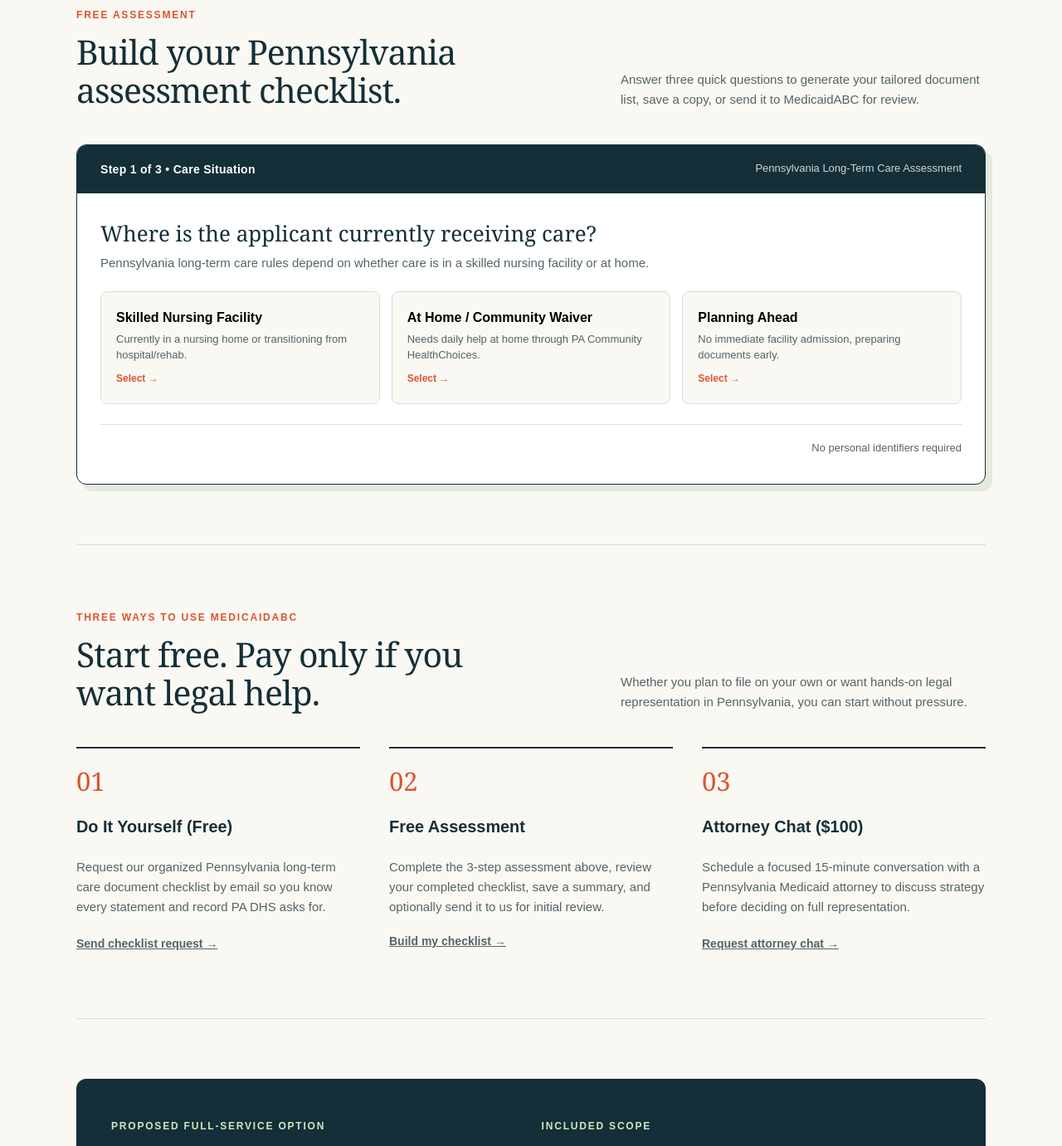
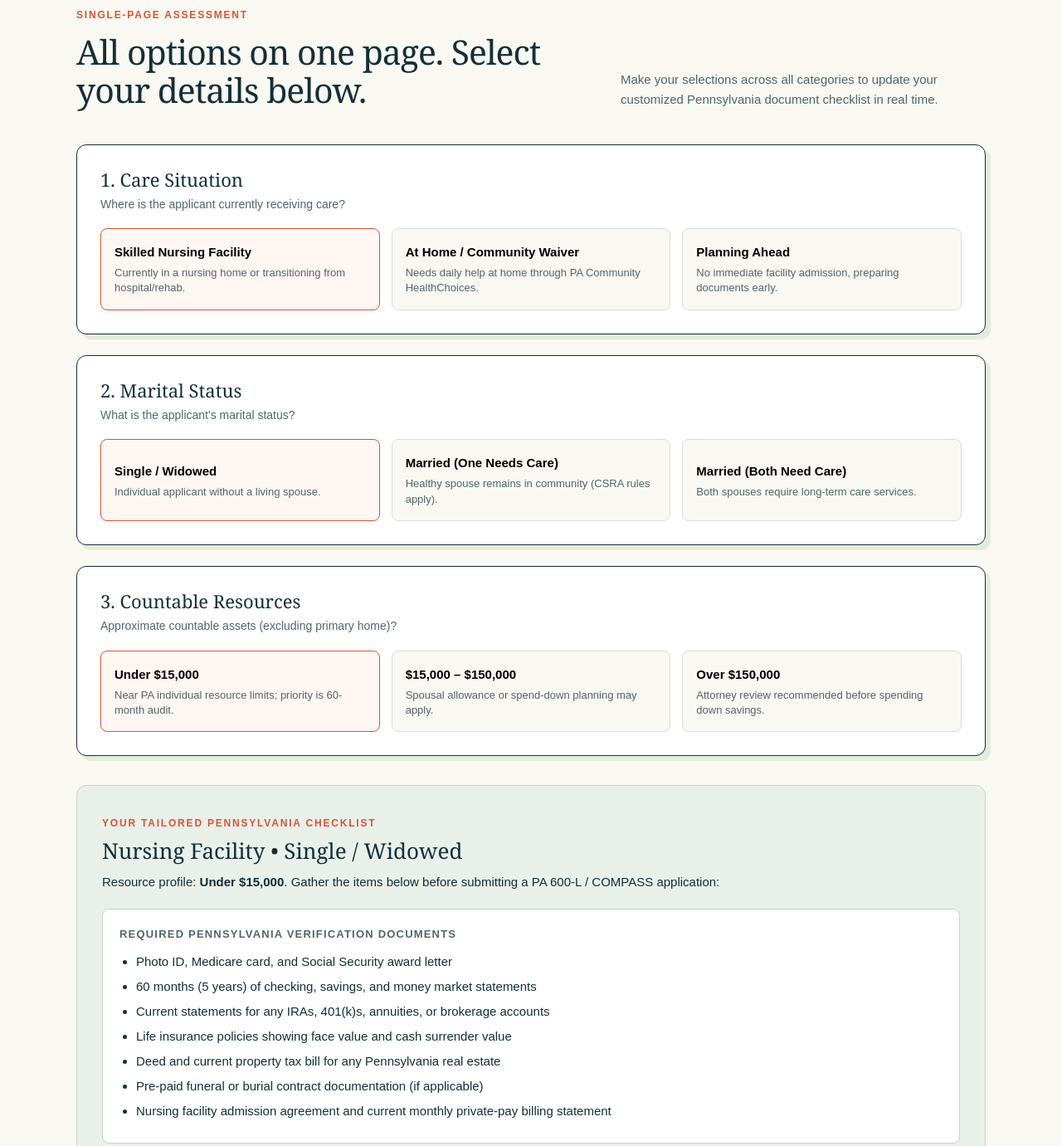
Before and after one commit to medicaida2z/medicaidabc, a plain HTML site: page index.html in a window 1280 px wide. Shown: the part 1040-2421 px from the top of the page at 83% size. Drawn offline with Linux system fonts and the light colour scheme.

Commit message:
Update index.html for version 1.7 changes

```diff
--- a/index.html
+++ b/index.html
@@ -3,7 +3,7 @@
 <head>
   <meta charset="utf-8">
   <meta name="viewport" content="width=device-width,initial-scale=1">
-  <title>MedicaidABC | Pennsylvania Long-Term Care Medicaid Help</title>
+  <title>MedicaidABC | Pennsylvania Long-Term Care Medicaid Help (v1.7)</title>
   <meta name="description" content="A clearer starting point for Pennsylvania long-term care Medicaid applications. A free online assessment, optional $100 attorney chat and a proposed $5,000 application package.">
   <meta name="robots" content="noindex,nofollow">
   <style>
@@ -49,31 +49,27 @@
     .section-head{display:flex;justify-content:space-between;align-items:end;gap:40px;margin-bottom:42px}
     h2{font:normal clamp(30px,3.2vw,42px)/1.12 Georgia,serif;letter-spacing:-1px;margin:10px 0 0;max-width:560px}
     .section-head p{color:var(--muted);max-width:440px;margin:0;font-size:15px}
-    .wizard{background:white;border:1.5px solid var(--navy);border-radius:12px;overflow:hidden;box-shadow:8px 8px 0 #e4eadd}
-    .wizard-top{background:var(--navy);color:white;padding:18px 28px;display:flex;justify-content:space-between;align-items:center;gap:16px;flex-wrap:wrap}
-    .wizard-top strong{font-size:14px;letter-spacing:.3px}
-    .wizard-top span{font-size:13px;color:#cbd7d8}
-    .wizard-body{padding:32px 28px}
-    .wizard-q{font:normal 26px/1.25 Georgia,serif;margin:0 0 8px}
-    .wizard-sub{color:var(--muted);font-size:15px;margin:0 0 22px}
+
+    /* Single-page Assessment Section Styles */
+    .assessment-stack{display:grid;grid-template-columns:1fr;gap:25px}
+    .assessment-block{background:white;border:1.5px solid var(--navy);border-radius:12px;padding:28px;box-shadow:6px 6px 0 #e4eadd}
+    .assessment-block h3{font:normal 22px/1.2 Georgia,serif;margin:0 0 6px}
+    .assessment-block p{color:var(--muted);font-size:14px;margin:0 0 18px}
     .choices{display:grid;grid-template-columns:repeat(3,1fr);gap:14px}
-    .choice{text-align:left;background:var(--paper);border:1.5px solid var(--line);border-radius:8px;padding:18px;position:relative}
+    .choice{text-align:left;background:var(--paper);border:1.5px solid var(--line);border-radius:8px;padding:16px;position:relative}
     .choice:hover{border-color:var(--navy);background:#f3f0e6}
     .choice[aria-pressed="true"]{border-color:var(--orange);background:#fff7f4}
-    .choice strong{display:block;font-size:16px;margin-bottom:4px}
-    .choice span{display:block;font-size:13px;color:var(--muted);line-height:1.45}
-    .choice .arrow{display:inline-block;margin-top:10px;font-size:12px;font-weight:bold;color:var(--orange)}
-    .wizard-nav{display:flex;justify-content:space-between;align-items:center;margin-top:24px;padding-top:18px;border-top:1px solid var(--line);gap:12px;flex-wrap:wrap}
-    .link-btn{background:none;border:0;color:var(--muted);font-size:14px;font-weight:bold;padding:6px 0;text-decoration:underline}
-    .result-box{background:var(--mint);border:1px solid #c5d6c5;border-radius:10px;padding:26px}
-    .result-box h3{font:normal 28px/1.2 Georgia,serif;margin:8px 0 10px}
-    .result-box p{margin:0 0 16px;color:var(--navy);font-size:15px}
-    .result-list{margin:0 0 20px;padding-left:20px;font-size:15px}
-    .result-list li{margin:7px 0}
+    .choice strong{display:block;font-size:15px;margin-bottom:4px}
+    .choice span{display:block;font-size:13px;color:var(--muted);line-height:1.4}
+
+    .live-summary{background:var(--mint);border:1.5px solid #c5d6c5;border-radius:12px;padding:30px;margin-top:10px}
+    .live-summary h3{font:normal 26px/1.2 Georgia,serif;margin:6px 0 10px}
+    .live-summary p{margin:0 0 16px;color:var(--navy);font-size:15px}
     .checklist-review{background:white;border:1px solid #c5d6c5;border-radius:8px;padding:20px;margin-top:20px}
     .checklist-review h4{margin:0 0 10px;font-size:13px;letter-spacing:1.2px;text-transform:uppercase;color:var(--muted)}
     .checklist-review ul{margin:0;padding-left:20px;font-size:15px}
     .checklist-review li{margin:6px 0}
+
     .consent-row{display:flex;align-items:start;gap:10px;margin:18px 0;font-size:14px;color:var(--navy)}
     .consent-row input{margin-top:4px;width:16px;height:16px;accent-color:var(--orange)}
     .three{display:grid;grid-template-columns:repeat(3,1fr);gap:35px}
@@ -122,8 +118,6 @@
     .field{margin:14px 0}
     .field label{display:block;font-size:13px;font-weight:bold;margin-bottom:6px}
     .field input,.field select{width:100%;padding:11px 13px;border:1px solid var(--line);border-radius:6px;background:var(--paper)}
-    .confirm-box{background:var(--mint);padding:18px;border-radius:8px;margin-top:16px;font-size:14px}
-    .warn-box{background:#fff8f3;border:1px solid var(--orange);padding:12px 14px;border-radius:6px;font-size:13px;color:var(--navy);margin:14px 0}
     button:focus-visible,a:focus-visible,summary:focus-visible,input:focus-visible,select:focus-visible{outline:3px solid var(--orange);outline-offset:4px}
     [hidden]{display:none!important}
     .visually-hidden{position:absolute;width:1px;height:1px;overflow:hidden;clip:rect(0,0,0,0)}
@@ -145,21 +139,19 @@
       .package{gap:35px;padding:28px}
       .demo-grid{gap:32px}
       .choices{gap:10px}
-      .choice{padding:18px 48px 18px 18px}
-      .choice .arrow{position:absolute;right:18px;top:50%;transform:translateY(-50%);margin:0}
       .last,footer{flex-direction:column;align-items:start;gap:20px}
     }
   </style>
 </head>
 <body>
 
-  <div class="preview">PRIVATE PREVIEW (v1.6) &bull; Proposed Pennsylvania Long-Term Care Medicaid Service</div>
+  <div class="preview">PRIVATE PREVIEW (v1.7) &bull; Single-Page Pennsylvania Long-Term Care Assessment</div>
 
   <div class="wrap">
     <header>
       <a class="brand" href="#">Medicaid<span>ABC</span></a>
       <nav aria-label="Primary">
-        <a href="#assessment">Free Assessment</a>
+        <a href="#assessment">Assessment</a>
         <a href="#how">Three Ways to Start</a>
         <a href="#package">$5,000 Package</a>
         <a href="#faq">FAQ</a>
@@ -171,9 +163,9 @@
         <div>
           <span class="eyebrow orange">Pennsylvania Long-Term Care Medicaid</span>
           <h1>A clearer starting point for <em>Pennsylvania Medicaid</em> applications.</h1>
-          <p class="lead">Build your document checklist free online, request a no-cost checklist assessment, or book an optional 15-minute attorney chat before committing to a full filing.</p>
+          <p class="lead">Build your document checklist instantly on one page, request a no-cost review, or book an optional $100 attorney chat before committing to a full filing.</p>
           <div class="hero-actions">
-            <a class="btn" href="#assessment">Start Free Assessment &rarr;</a>
+            <a class="btn" href="#assessment">View Single-Page Assessment &rarr;</a>
             <button class="btn btn-outline" type="button" data-open-modal="checklist">Get Free DIY Checklist</button>
           </div>
           <p class="fine">Not affiliated with Pennsylvania Medicaid or PA DHS. Do not enter SSNs or account numbers.</p>
@@ -219,18 +211,87 @@
       <section class="section" id="assessment">
         <div class="section-head">
           <div>
-            <span class="eyebrow orange">Free Assessment</span>
-            <h2>Build your Pennsylvania assessment checklist.</h2>
+            <span class="eyebrow orange">Single-Page Assessment</span>
+            <h2>All options on one page. Select your details below.</h2>
           </div>
-          <p>Answer three quick questions to generate your tailored document list, save a copy, or send it to MedicaidABC for review.</p>
+          <p>Make your selections across all categories to update your customized Pennsylvania document checklist in real time.</p>
         </div>
 
-        <div class="wizard" id="wizard-box">
-          <div class="wizard-top">
-            <strong id="wizard-step-label">Step 1 of 3 &bull; Care Situation</strong>
-            <span>Pennsylvania Long-Term Care Assessment</span>
+        <div class="assessment-stack">
+          <!-- Block 1: Care Situation -->
+          <div class="assessment-block">
+            <h3>1. Care Situation</h3>
+            <p>Where is the applicant currently receiving care?</p>
+            <div class="choices" id="group-care">
+              <button type="button" class="choice" data-group="care" data-val="Nursing Facility" aria-pressed="true">
+                <strong>Skilled Nursing Facility</strong>
+                <span>Currently in a nursing home or transitioning from hospital/rehab.</span>
+              </button>
+              <button type="button" class="choice" data-group="care" data-val="Home / Waiver" aria-pressed="false">
+                <strong>At Home / Community Waiver</strong>
+                <span>Needs daily help at home through PA Community HealthChoices.</span>
+              </button>
+              <button type="button" class="choice" data-group="care" data-val="Planning Ahead" aria-pressed="false">
+                <strong>Planning Ahead</strong>
+                <span>No immediate facility admission, preparing documents early.</span>
+              </button>
+            </div>
           </div>
-          <div class="wizard-body" id="wizard-pane"></div>
+
+          <!-- Block 2: Marital Status -->
+          <div class="assessment-block">
+            <h3>2. Marital Status</h3>
+            <p>What is the applicant's marital status?</p>
+            <div class="choices" id="group-marital">
+              <button type="button" class="choice" data-group="marital" data-val="Single / Widowed" aria-pressed="true">
+                <strong>Single / Widowed</strong>
+                <span>Individual applicant without a living spouse.</span>
+              </button>
+              <button type="button" class="choice" data-group="marital" data-val="Married (One Spouse Needs Care)" aria-pressed="false">
+                <strong>Married (One Needs Care)</strong>
+                <span>Healthy spouse remains in community (CSRA rules apply).</span>
+              </button>
+              <button type="button" class="choice" data-group="marital" data-val="Married (Both Need Care)" aria-pressed="false">
+                <strong>Married (Both Need Care)</strong>
+                <span>Both spouses require long-term care services.</span>
+              </button>
+            </div>
+          </div>
+
+          <!-- Block 3: Assets -->
+          <div class="assessment-block">
+            <h3>3. Countable Resources</h3>
+            <p>Approximate countable assets (excluding primary home)?</p>
+            <div class="choices" id="group-assets">
+              <button type="button" class="choice" data-group="assets" data-val="Under $15,000" aria-pressed="true">
+                <strong>Under $15,000</strong>
+                <span>Near PA individual resource limits; priority is 60-month audit.</span>
+              </button>
+              <button type="button" class="choice" data-group="assets" data-val="$15,000 - $150,000" aria-pressed="false">
+                <strong>$15,000 – $150,000</strong>
+                <span>Spousal allowance or spend-down planning may apply.</span>
+              </button>
+              <button type="button" class="choice" data-group="assets" data-val="Over $150,000" aria-pressed="false">
+                <strong>Over $150,000</strong>
+                <span>Attorney review recommended before spending down savings.</span>
+              </button>
+            </div>
+          </div>
+
+          <!-- Live Result Box -->
+          <div class="live-summary" id="live-result-box">
+            <span class="eyebrow orange">Your Tailored Pennsylvania Checklist</span>
+            <h3 id="summary-title">Skilled Nursing Facility &bull; Single / Widowed</h3>
+            <p>Resource profile: <strong id="summary-assets">Under $15,000</strong>. Gather the items below before submitting a PA 600-L / COMPASS application:</p>
+            <div class="checklist-review">
+              <h4>Required Pennsylvania Verification Documents</h4>
+              <ul id="summary-list"></ul>
+            </div>
+            <div class="hero-actions" style="margin-top:20px">
+              <button type="button" class="btn" data-open-modal="assessment">Send Checklist for Free Review &rarr;</button>
+              <button type="button" class="btn btn-outline" data-open-modal="chat">Book $100 Attorney Chat</button>
+            </div>
+          </div>
         </div>
       </section>
 
@@ -248,19 +309,19 @@
             <div class="number">01</div>
             <h3>Do It Yourself (Free)</h3>
             <p>Request our organized Pennsylvania long-term care document checklist by email so you know every statement and record PA DHS asks for.</p>
-            <button class="link-btn" type="button" data-open-modal="checklist">Send checklist request &rarr;</button>
+            <button class="link-btn" type="button" data-open-modal="checklist" style="background:none;border:0;color:var(--muted);font-weight:bold;padding:6px 0;text-decoration:underline">Send checklist request &rarr;</button>
           </div>
           <div class="step">
             <div class="number">02</div>
             <h3>Free Assessment</h3>
-            <p>Complete the 3-step assessment above, review your completed checklist, save a summary, and optionally send it to us for initial review.</p>
-            <a class="link-btn" href="#assessment">Build my checklist &rarr;</a>
+            <p>Review your live single-page checklist above, save a summary, and optionally send it to us for initial review.</p>
+            <a style="background:none;border:0;color:var(--muted);font-weight:bold;padding:6px 0;text-decoration:underline;display:inline-block" href="#assessment">View my checklist &rarr;</a>
           </div>
           <div class="step">
             <div class="number">03</div>
             <h3>Attorney Chat ($100)</h3>
             <p>Schedule a focused 15-minute conversation with a Pennsylvania Medicaid attorney to discuss strategy before deciding on full representation.</p>
-            <button class="link-btn" type="button" data-open-modal="chat">Request attorney chat &rarr;</button>
+            <button class="link-btn" type="button" data-open-modal="chat" style="background:none;border:0;color:var(--muted);font-weight:bold;padding:6px 0;text-decoration:underline">Request attorney chat &rarr;</button>
           </div>
         </div>
       </section>
@@ -342,12 +403,12 @@
           <h2>Start with your free Pennsylvania checklist.</h2>
           <p>Build your custom assessment above or request the DIY checklist in seconds.</p>
         </div>
-        <a class="btn" href="#assessment">Start Free Assessment &rarr;</a>
+        <a class="btn" href="#assessment">View Single-Page Assessment &rarr;</a>
       </div>
     </main>
 
     <footer>
-      <strong>MedicaidABC &bull; Pennsylvania Long-Term Care Medicaid Help</strong>
+      <strong>MedicaidABC (v1.7) &bull; Pennsylvania Long-Term Care Medicaid Help</strong>
       <p>Disclaimer: Not affiliated with Pennsylvania Medicaid or PA DHS. Information on this site is general educational information and not legal advice. Submitting a checklist or inquiry does not create an attorney-client relationship. Do not include account numbers or Social Security numbers.</p>
     </footer>
   </div>
@@ -392,49 +453,21 @@
   </div>
 
   <script>
-    // --- 1. INTERACTIVE 3-STEP ASSESSMENT WIZARD ---
-    const steps = [
-      {
-        key: "care",
-        label: "Care Situation",
-        title: "Where is the applicant currently receiving care?",
-        subtitle: "Pennsylvania long-term care rules depend on whether care is in a skilled nursing facility or at home.",
-        options: [
-          { value: "Nursing Facility", title: "Skilled Nursing Facility", desc: "Currently in a nursing home or transitioning from hospital/rehab." },
-          { value: "Home / Waiver", title: "At Home / Community Waiver", desc: "Needs daily help at home through PA Community HealthChoices." },
-          { value: "Planning Ahead", title: "Planning Ahead", desc: "No immediate facility admission, preparing documents early." }
-        ]
-      },
-      {
-        key: "marital",
-        label: "Marital Status",
-        title: "What is the applicant's marital status?",
-        subtitle: "Different Pennsylvania asset and income allowances apply when a spouse remains at home.",
-        options: [
-          { value: "Single / Widowed", title: "Single / Widowed", desc: "Individual applicant without a living spouse." },
-          { value: "Married (One Spouse Needs Care)", title: "Married (One Needs Care)", desc: "Healthy spouse remains in the community (CSRA rules apply)." },
-          { value: "Married (Both Need Care)", title: "Married (Both Need Care)", desc: "Both spouses require long-term care services." }
-        ]
-      },
-      {
-        key: "assets",
-        label: "Countable Resources",
-        title: "Approximate countable assets (excluding primary home)?",
-        subtitle: "Do not enter exact balances or account numbers—select a general range.",
-        options: [
-          { value: "Under $15,000", title: "Under $15,000", desc: "Near PA individual resource limits; priority is 60-month statement audit." },
-          { value: "$15,000 - $150,000", title: "$15,000 – $150,000", desc: "Spousal allowance or compliant spend-down planning may apply." },
-          { value: "Over $150,000", title: "Over $150,000", desc: "Attorney review recommended before spending down savings." }
-        ]
-      }
-    ];
+    // --- 1. SINGLE-PAGE REAL-TIME ASSESSMENT WIZARD ---
+    let state = {
+      care: "Nursing Facility",
+      marital: "Single / Widowed",
+      assets: "Under $15,000"
+    };
 
-    let currentStep = 0;
-    let answers = {};
-    const pane = document.getElementById("wizard-pane");
-    const stepLabel = document.getElementById("wizard-step-label");
+    function updateChecklist() {
+      const summaryTitle = document.getElementById("summary-title");
+      const summaryAssets = document.getElementById("summary-assets");
+      const summaryList = document.getElementById("summary-list");
 
-    function buildChecklistItems() {
+      summaryTitle.textContent = `${state.care} • ${state.marital}`;
+      summaryAssets.textContent = state.assets;
+
       const items = [
         "Photo ID, Medicare card, and Social Security award letter",
         "60 months (5 years) of checking, savings, and money market statements",
@@ -443,76 +476,35 @@
         "Deed and current property tax bill for any Pennsylvania real estate",
         "Pre-paid funeral or burial contract documentation (if applicable)"
       ];
-      if (answers.marital && answers.marital.startsWith("Married")) {
+
+      if (state.marital && state.marital.startsWith("Married")) {
         items.push("Marriage certificate and spouse's monthly income & shelter expense records (for PA CSRA/MMMNA calculation)");
       }
-      if (answers.care === "Nursing Facility") {
+      if (state.care === "Nursing Facility") {
         items.push("Nursing facility admission agreement and current monthly private-pay billing statement");
       }
-      return items;
+
+      summaryList.innerHTML = items.map(i => `<li>${i}</li>`).join("");
     }
 
-    function renderWizard() {
-      if (currentStep < steps.length) {
-        const s = steps[currentStep];
-        stepLabel.textContent = `Step ${currentStep + 1} of 3 • ${s.label}`;
-        pane.innerHTML = `
-          <h3 class="wizard-q">${s.title}</h3>
-          <p class="wizard-sub">${s.subtitle}</p>
-          <div class="choices">
-            ${s.options.map((opt, idx) => `
-              <button type="button" class="choice" aria-pressed="${answers[s.key] === opt.value}" data-opt="${idx}">
-                <strong>${opt.title}</strong>
-                <span>${opt.desc}</span>
-                <span class="arrow">Select &rarr;</span>
-              </button>
-            `).join("")}
-          </div>
-          <div class="wizard-nav">
-            ${currentStep > 0 ? `<button type="button" class="link-btn" id="wiz-back">&larr; Back</button>` : `<span></span>`}
-            <span style="font-size:13px;color:var(--muted)">No personal identifiers required</span>
-          </div>
-        `;
-        pane.querySelectorAll(".choice").forEach(btn => {
-          btn.addEventListener("click", () => {
-            answers[s.key] = s.options[Number(btn.dataset.opt)].value;
-            currentStep++;
-            renderWizard();
-          });
+    // Bind click events to single-page option buttons
+    document.querySelectorAll(".choice[data-group]").forEach(btn => {
+      btn.addEventListener("click", () => {
+        const group = btn.dataset.group;
+        const val = btn.dataset.val;
+
+        // Update selection state for this group
+        document.querySelectorAll(`.choice[data-group="${group}"]`).forEach(b => {
+          b.setAttribute("aria-pressed", b === btn ? "true" : "false");
         });
-        const backBtn = document.getElementById("wiz-back");
-        if (backBtn) backBtn.addEventListener("click", () => { currentStep--; renderWizard(); });
-      } else {
-        stepLabel.textContent = "Assessment Complete • Tailored PA Checklist";
-        const items = buildChecklistItems();
-        pane.innerHTML = `
-          <div class="result-box">
-            <span class="eyebrow orange">Your Tailored Pennsylvania Checklist</span>
-            <h3>${answers.care} &bull; ${answers.marital}</h3>
-            <p>Resource profile: <strong>${answers.assets}</strong>. Gather the items below before submitting a PA 600-L / COMPASS application:</p>
-            <div class="checklist-review">
-              <h4>Required Pennsylvania Verification Documents</h4>
-              <ul>${items.map(i => `<li>${i}</li>`).join("")}</ul>
-            </div>
-            <div class="hero-actions" style="margin-top:20px">
-              <button type="button" class="btn" data-open-modal="assessment">Send Checklist for Free Review &rarr;</button>
-              <button type="button" class="btn btn-outline" data-open-modal="chat">Book $100 Attorney Chat</button>
-            </div>
-          </div>
-          <div class="wizard-nav">
-            <button type="button" class="link-btn" id="wiz-restart">&larr; Start assessment over</button>
-            <span style="font-size:13px;color:var(--muted)">100% of $100 chat fee credits toward $5,000 package</span>
-          </div>
-        `;
-        document.getElementById("wiz-restart").addEventListener("click", () => {
-          currentStep = 0;
-          answers = {};
-          renderWizard();
-        });
-        wireModalTriggers(pane);
-      }
-    }
-    renderWizard();
+
+        state[group] = val;
+        updateChecklist();
+      });
+    });
+
+    // Initial render
+    updateChecklist();
 
     // --- 2. SAMPLE CASE TRACKER TABS ---
     const demoData = {
@@ -573,19 +565,16 @@
       document.getElementById("f-name").focus();
     }
 
-    function wireModalTriggers(root = document) {
-      root.querySelectorAll("[data-open-modal]").forEach(btn => {
-        btn.addEventListener("click", () => openModal(btn.dataset.openModal));
-      });
-    }
-    wireModalTriggers();
+    document.querySelectorAll("[data-open-modal]").forEach(btn => {
+      btn.addEventListener("click", () => openModal(btn.dataset.openModal));
+    });
 
     document.getElementById("modal-close").addEventListener("click", () => { backdrop.hidden = true; });
     backdrop.addEventListener("click", e => { if (e.target === backdrop) backdrop.hidden = true; });
 
     form.addEventListener("submit", () => {
       document.getElementById("f-inquiry-type").value = currentInquiryType;
-      document.getElementById("f-assessment-summary").value = Object.keys(answers).length ? JSON.stringify(answers) : "Not completed";
+      document.getElementById("f-assessment-summary").value = JSON.stringify(state);
       submitBtn.textContent = "Sending...";
     });
   </script>
```
